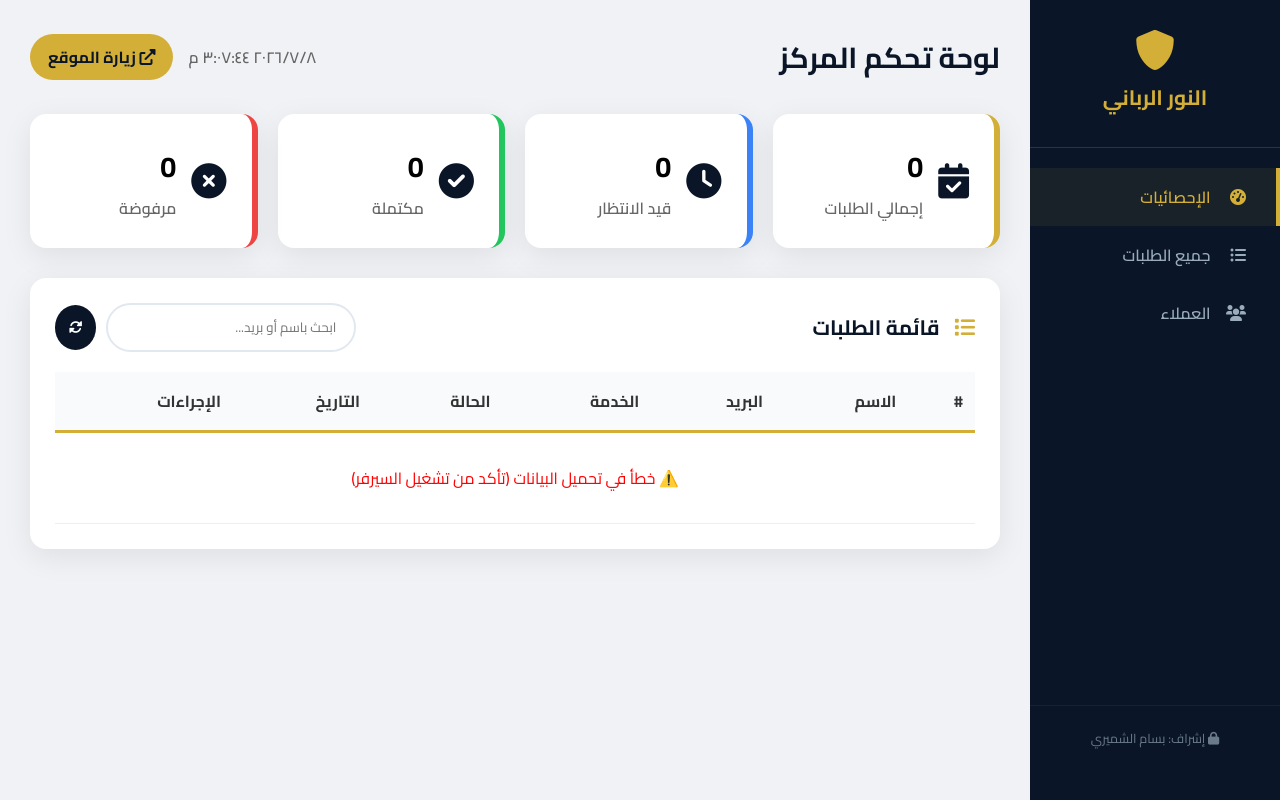
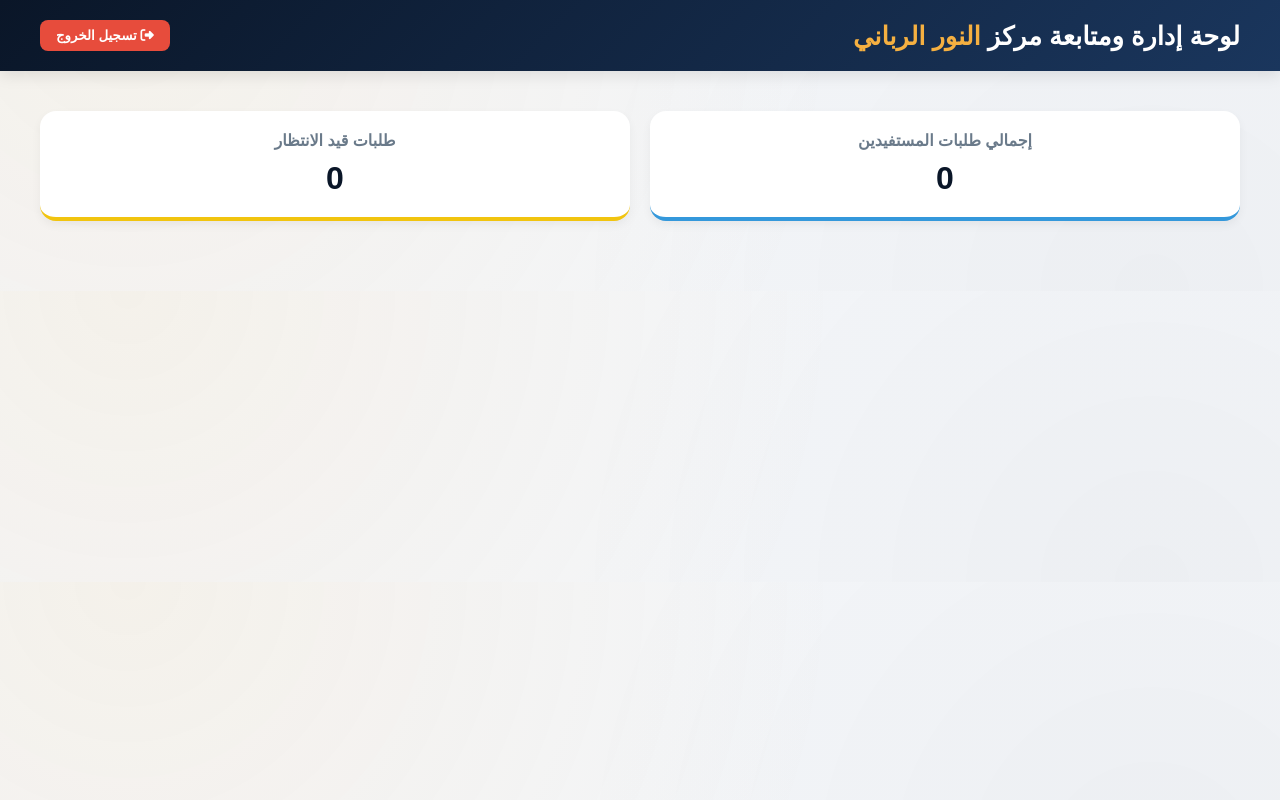
Before and after one commit to alshameerybassam-ui/BassamSpiritual, a website: page BassamSpiritual/public/admin.html in a window 1280 px wide. Drawn offline with Linux system fonts and the light colour scheme; no server answers.

Commit message:
Revamp admin panel layout and styles
Updated the admin panel layout and styles, added new elements for better user experience.

```diff
--- a/BassamSpiritual/public/admin.html
+++ b/BassamSpiritual/public/admin.html
@@ -3,118 +3,127 @@
 <head>
     <meta charset="UTF-8">
     <meta name="viewport" content="width=device-width, initial-scale=1.0">
-    <title>لوحة تحكم المركز - النور الرباني</title>
-    <link href="https://fonts.googleapis.com/css2?family=Cairo:wght@300;400;600;700&display=swap" rel="stylesheet">
-    <link rel="stylesheet" href="https://cdnjs.cloudflare.com/ajax/libs/font-awesome/6.0.0/css/all.min.css">
-    <link rel="stylesheet" href="admin.css">
+    <title>لوحة التحكم الإدارية | مركز النور الرباني</title>
+    <link rel="preconnect" href="https://fonts.googleapis.com">
+    <link rel="preconnect" href="https://fonts.gstatic.com" crossorigin>
+    <link href="https://fonts.googleapis.com/css2 family=Cairo:wght@300;400;600;700;800&display=swap" rel="stylesheet">
+    <link rel="stylesheet" href="style.css">
+    <link rel="stylesheet" href="https://cdnjs.cloudflare.com/ajax/libs/font-awesome/6.5.1/css/all.min.css">
+    <style>
+        body {
+            font-family: 'Cairo', sans-serif;
+            background-color: #f4f6f9;
+            margin: 0;
+            padding: 0;
+        }
+        .admin-header {
+            background: linear-gradient(135deg, #0A1628, #1A365D);
+            color: #fff;
+            padding: 20px 40px;
+            display: flex;
+            justify-content: space-between;
+            align-items: center;
+            box-shadow: 0 4px 15px rgba(0,0,0,0.1);
+        }
+        .admin-header h1 { margin: 0; font-size: 1.6rem; font-weight: 800; }
+        .admin-header h1 span { color: #F5B041; }
+        .logout-btn {
+            background: #e74c3c;
+            color: white;
+            border: none;
+            padding: 8px 16px;
+            border-radius: 8px;
+            cursor: pointer;
+            font-family: 'Cairo', sans-serif;
+            font-weight: 600;
+        }
+        .admin-container { padding: 40px; max-width: 1400px; margin: 0 auto; }
+        .stats-grid {
+            display: grid;
+            grid-template-columns: repeat(auto-fit, minmax(220px, 1fr));
+            gap: 20px;
+            margin-bottom: 30px;
+        }
+        .stat-card {
+            background: white;
+            padding: 20px;
+            border-radius: 16px;
+            box-shadow: 0 4px 10px rgba(0,0,0,0.05);
+            text-align: center;
+            border-bottom: 4px solid #ccc;
+        }
+        .stat-card.total { border-color: #3498db; }
+        .stat-card.pending { border-color: #f1c40f; }
+        .stat-card.completed { border-color: #2ecc71; }
+        .stat-card.rejected { border-color: #e74c3c; }
+        .stat-card h3 { margin: 0; color: #6a7a8a; font-size: 1rem; }
+        .stat-card .number { font-size: 2rem; font-weight: 800; margin: 10px 0 0 0; color: #0A1628; }
+
+        .controls-row {
+            display: flex;
+            justify-content: space-between;
+            align-items: center;
+            margin-bottom: 20px;
+            gap: 15px;
+            flex-wrap: wrap;
+        }
+        .search-box { position: relative; flex: 1; max-width: 400px; }
+        .search-box input {
+            width: 100%;
+            padding: 10px 40px 10px 15px;
+            border: 2px solid #e2e8f0;
+            border-radius: 10px;
+            font-family: 'Cairo', sans-serif;
+            font-size: 0.95rem;
+        }
+        .search-box i { position: absolute; right: 15px; top: 50%; transform: translateY(-50%); color: #a0aec0; }
+
+        .table-container {
+            background: white;
+            border-radius: 16px;
+            box-shadow: 0 4px 15px rgba(0,0,0,0.05);
+            overflow-x: auto;
+        }
+        table { width: 100%; border-collapse: collapse; text-align: right; min-width: 800px; }
+        th { background-color: #f8fafc; color: #0A1628; padding: 15px; font-weight: 700; border-bottom: 2px solid #edf2f7; }
+        td { padding: 15px; border-bottom: 1px solid #edf2f7; color: #4a5568; font-size: 0.95rem; }
+        tr:hover { background-color: #f8fafc; }
+
+        .status-badge { padding: 4px 10px; border-radius: 20px; font-size: 0.85rem; font-weight: 600; display: inline-block; }
+        .status-pending { background: #fef9c3; color: #713f12; }
+        .status-processing { background: #dbeafe; color: #1e40af; }
+        .status-completed { background: #dcfce7; color: #14532d; }
+        .status-rejected { background: #fee2e2; color: #991b1b; }
+
+        .action-btn { border: none; padding: 6px 12px; border-radius: 6px; cursor: pointer; font-family: 'Cairo', sans-serif; font-size: 0.85rem; font-weight: 600; margin-left: 5px; }
+        .action-btn.view { background: #0A1628; color: white; }
+        .action-btn.delete { background: #fee2e2; color: #e74c3c; }
+
+        /* النافذة المنبثقة للرد والتعديل */
+        .modal { position: fixed; top: 0; left: 0; width: 100%; height: 100%; background: rgba(0,0,0,0.5); display: flex; align-items: center; justify-content: center; opacity: 0; pointer-events: none; transition: 0.3s; z-index: 10000; }
+        .modal.show { opacity: 1; pointer-events: auto; }
+        .modal-content { background: white; width: 100%; max-width: 600px; padding: 30px; border-radius: 20px; box-shadow: 0 10px 25px rgba(0,0,0,0.2); position: relative; max-height: 90vh; overflow-y: auto; }
+        .close-modal { position: absolute; left: 20px; top: 20px; font-size: 1.5rem; cursor: pointer; color: #a0aec0; }
+        .btn-save-reply { background: linear-gradient(135deg, #F5B041, #E67E22); color: #0A1628; border: none; padding: 10px 20px; border-radius: 8px; font-weight: 700; width: 100%; cursor: pointer; font-family: 'Cairo', sans-serif; font-size: 1rem; margin-top: 10px; }
+    </style>
 </head>
 <body>
-    <div class="admin-wrapper">
-        <aside class="sidebar">
-            <div class="logo">
-                <i class="fas fa-shield-alt"></i>
-                <span>النور الرباني</span>
+
+    <header class="admin-header">
+        <div>
+            <h1>لوحة إدارة ومتابعة مركز <span>النور الرباني</span></h1>
+            <small id="currentTime" style="color: #cbd5e1;"></small>
+        </div>
+        <button class="logout-btn" onclick="adminLogout()"><i class="fas fa-sign-out-alt"></i> تسجيل الخروج</button>
+    </header>
+
+    <div class="admin-container">
+        <div class="stats-grid">
+            <div class="stat-card total">
+                <h3>إجمالي طلبات المستفيدين</h3>
+                <div class="number" id="totalCount">0</div>
             </div>
-            <nav>
-                <ul>
-                    <li class="active"><i class="fas fa-tachometer-alt"></i> الإحصائيات</li>
-                    <li onclick="loadRequests()"><i class="fas fa-list-ul"></i> جميع الطلبات</li>
-                    <li><i class="fas fa-users"></i> العملاء</li>
-                </ul>
-            </nav>
-            <div class="sidebar-footer">
-                <i class="fas fa-lock"></i> إشراف: بسام الشميري
+            <div class="stat-card pending">
+                <h3>طلبات قيد الانتظار</h3>
+                <div class="number" id="pendingCount">0</div>
             </div>
-        </aside>
-
-        <main class="main-content">
-            <header>
-                <h1>لوحة تحكم المركز</h1>
-                <div class="header-actions">
-                    <span id="currentTime"></span>
-                    <a href="/" target="_blank" class="btn-view-site"><i class="fas fa-external-link-alt"></i> زيارة الموقع</a>
-                </div>
-            </header>
-
-            <!-- بطاقات الإحصائيات -->
-            <section class="stats-grid">
-                <div class="stat-card gold">
-                    <div class="stat-icon"><i class="fas fa-calendar-check"></i></div>
-                    <div class="stat-info">
-                        <h3 id="totalCount">0</h3>
-                        <p>إجمالي الطلبات</p>
-                    </div>
-                </div>
-                <div class="stat-card blue">
-                    <div class="stat-icon"><i class="fas fa-clock"></i></div>
-                    <div class="stat-info">
-                        <h3 id="pendingCount">0</h3>
-                        <p>قيد الانتظار</p>
-                    </div>
-                </div>
-                <div class="stat-card green">
-                    <div class="stat-icon"><i class="fas fa-check-circle"></i></div>
-                    <div class="stat-info">
-                        <h3 id="completedCount">0</h3>
-                        <p>مكتملة</p>
-                    </div>
-                </div>
-                <div class="stat-card red">
-                    <div class="stat-icon"><i class="fas fa-times-circle"></i></div>
-                    <div class="stat-info">
-                        <h3 id="rejectedCount">0</h3>
-                        <p>مرفوضة</p>
-                    </div>
-                </div>
-            </section>
-
-            <!-- جدول الطلبات -->
-            <section class="table-section">
-                <div class="table-header">
-                    <h2><i class="fas fa-list"></i> قائمة الطلبات</h2>
-                    <div class="table-controls">
-                        <input type="text" id="searchInput" placeholder="ابحث باسم أو بريد..." onkeyup="filterTable()">
-                        <button onclick="loadRequests()" class="btn-refresh"><i class="fas fa-sync-alt"></i></button>
-                    </div>
-                </div>
-                <div class="table-responsive">
-                    <table id="requestsTable">
-                        <thead>
-                            <tr>
-                                <th>#</th>
-                                <th>الاسم</th>
-                                <th>البريد</th>
-                                <th>الخدمة</th>
-                                <th>الحالة</th>
-                                <th>التاريخ</th>
-                                <th>الإجراءات</th>
-                            </tr>
-                        </thead>
-                        <tbody id="requestsBody">
-                            <tr><td colspan="7" style="text-align:center; padding:30px; color:#888;">جاري تحميل الطلبات...</td></tr>
-                        </tbody>
-                    </table>
-                </div>
-            </section>
-        </main>
-    </div>
-
-    <!-- نافذة التفاصيل المنبثقة (مودال) -->
-    <div id="detailsModal" class="modal">
-        <div class="modal-content">
-            <div class="modal-header">
-                <h3><i class="fas fa-file-alt"></i> تفاصيل الطلب</h3>
-                <span class="close-modal" onclick="closeModal()">&times;</span>
-            </div>
-            <div id="modalBody" class="modal-body">
-                <!-- سيتم ملؤها بواسطة JavaScript -->
-            </div>
-            <div class="modal-footer">
-                <button onclick="closeModal()" class="btn-close-modal">إغلاق</button>
-            </div>
-        </div>
-    </div>
-
-    <script src="admin.js"></script>
-</body>
-</html>
```
